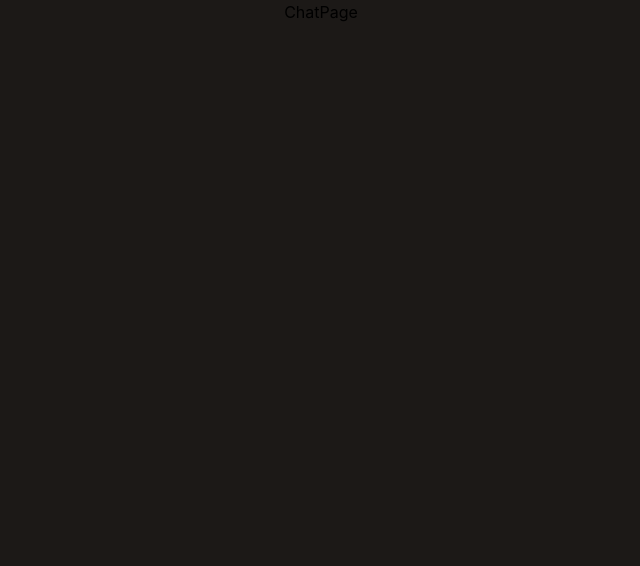
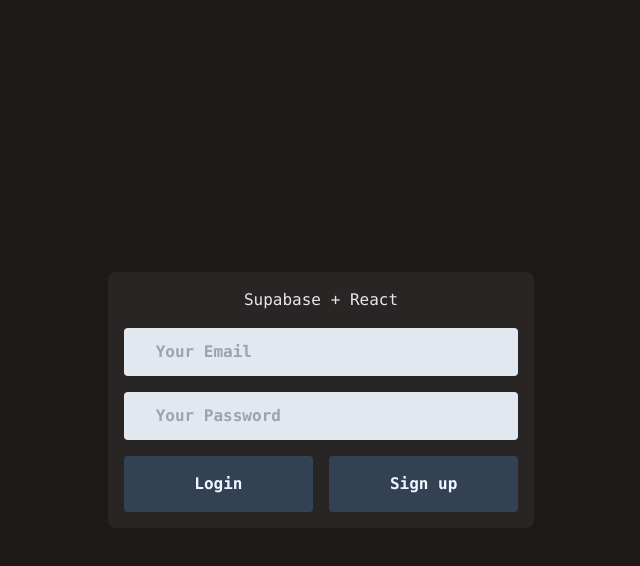
Before and after one commit to mhenn/realtime-chat, a React (Create React App) app in the folder src/client/: page /chat in a window 1280 px wide. Shown: the top 566 px of the page, without its empty margins (319-959 px from the left). Built offline with nearby package versions, Linux system fonts and the light colour scheme.

Commit message:
client: encapsulated website with Session Context

```diff
--- a/src/client/src/App.tsx
+++ b/src/client/src/App.tsx
@@ -1,20 +1,36 @@
 import React from 'react';
 import {BrowserRouter as Router} from 'react-router-dom';
+import {UserContextProvider, useUser } from './utils/UserContext';
+import AuthPage from './pages/AuthPage';
 import './App.css';
 import Switch from './Routes';
 
 
 
+const Base = () =>{
+    return(
+      <Router basename="/">
+        <Switch/>
+      </Router>
+    );
+}
+
+const Container = () => {
+  const { user } = useUser()
+
+  return user ? <Base/> : <AuthPage />
+}
+
 function App() {
 
   return (
+  <UserContextProvider>
     <div className="App min-h-screen bg-stone-900">
       <header className="">
       </header>
-      <Router basename="/">
-        <Switch/>
-      </Router>
+      <Container/>
     </div>
+    </UserContextProvider>
   );
 }
 
--- a/src/client/src/Routes.tsx
+++ b/src/client/src/Routes.tsx
@@ -1,7 +1,7 @@
 import React from 'react';
 import {Route, Routes} from 'react-router-dom';
 import ChatPage from "./pages/ChatPage";
-import AuthPage from "./pages/AuthPage";
+import ConfigPage from "./pages/ConfigPage";
 
 /**
  * Routes component containing routes for the whole application
@@ -9,8 +9,8 @@
  */
 const Switch = () => (
     <Routes>
-        <Route  path='/' element={<AuthPage/>} />
-        <Route  path='/chat' element={<ChatPage/>} />
+        <Route  path='/' element={<ChatPage/>} />
+        <Route  path='/config' element={<ConfigPage/>} />
     </Routes>
 );
 
--- /dev/null
+++ b/src/client/src/pages/ConfigPage.tsx
@@ -0,0 +1,7 @@
+import React from 'react'
+
+export default function ConfigPage() {
+  return (
+    <div>ConfigPage</div>
+  )
+}
```
